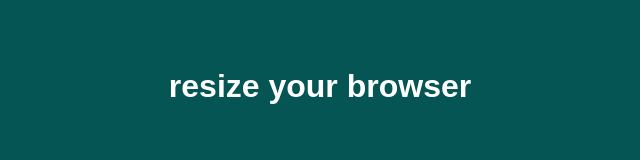
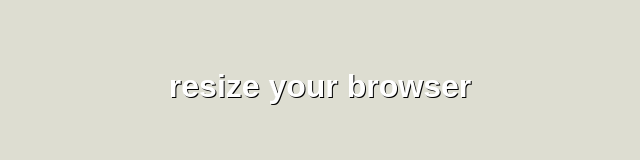
Before and after one commit to jackroscoe/color-fader, a plain HTML site: page index.html in a window 1280 px wide. Shown: the whole page, without its empty margins (320-960 px from the left). Drawn offline with nearby package versions, Linux system fonts and the light colour scheme.

Commit message:
update hex calculation

```diff
--- a/index.html
+++ b/index.html
@@ -8,6 +8,7 @@
             text-align: center;
             padding-top: 60px;
             font-family: Arial, Helvetica, sans-serif;
+            text-shadow: 1px 1px 0 #000;
         }
         #hex {
             color: white;
@@ -43,6 +44,7 @@
 
             /* */
             valueMap = new Array();
+            valueMap[0] = 0;
             valueMap[1] = 1;
             valueMap[2] = 2;
             valueMap[3] = 3;
@@ -64,7 +66,7 @@
             currentWidthPercentage = viewportWidth / maxViewportWidth * 100;
 
             /* Then we want to use that percentage to extract our number from maxValue */
-            currentValue = maxValue / currentWidthPercentage;
+            currentValue = maxValue / 100 * currentWidthPercentage;
             /* Round it to a whole number */
             currentValue = Math.round(currentValue);
 
@@ -73,6 +75,7 @@
              */
             /* 1. Find the length of the number */
             currentValueLength = currentValue.toString().length;
+
             /* 2. Loop through and grab each pair */
             for (i = 0; i < currentValueLength; i++) {
                 /* If the number is even, grab it and along with the following digit */
@@ -125,11 +128,12 @@
                 hexPercentage = 16 / 100 * currentValuePairs[i];
                 hexValues.push(valueMap[Math.round(hexPercentage)]);
             }
-
+            console.log(hexValues);
             color = '#';
-            for(i = 1; i <= 6; i++) {
+            for(i = 0; i < 6; i++) {
                 color += hexValues[i];
             }
+            console.log(color);
 
             $("body").css("background-color", color );
 
```
